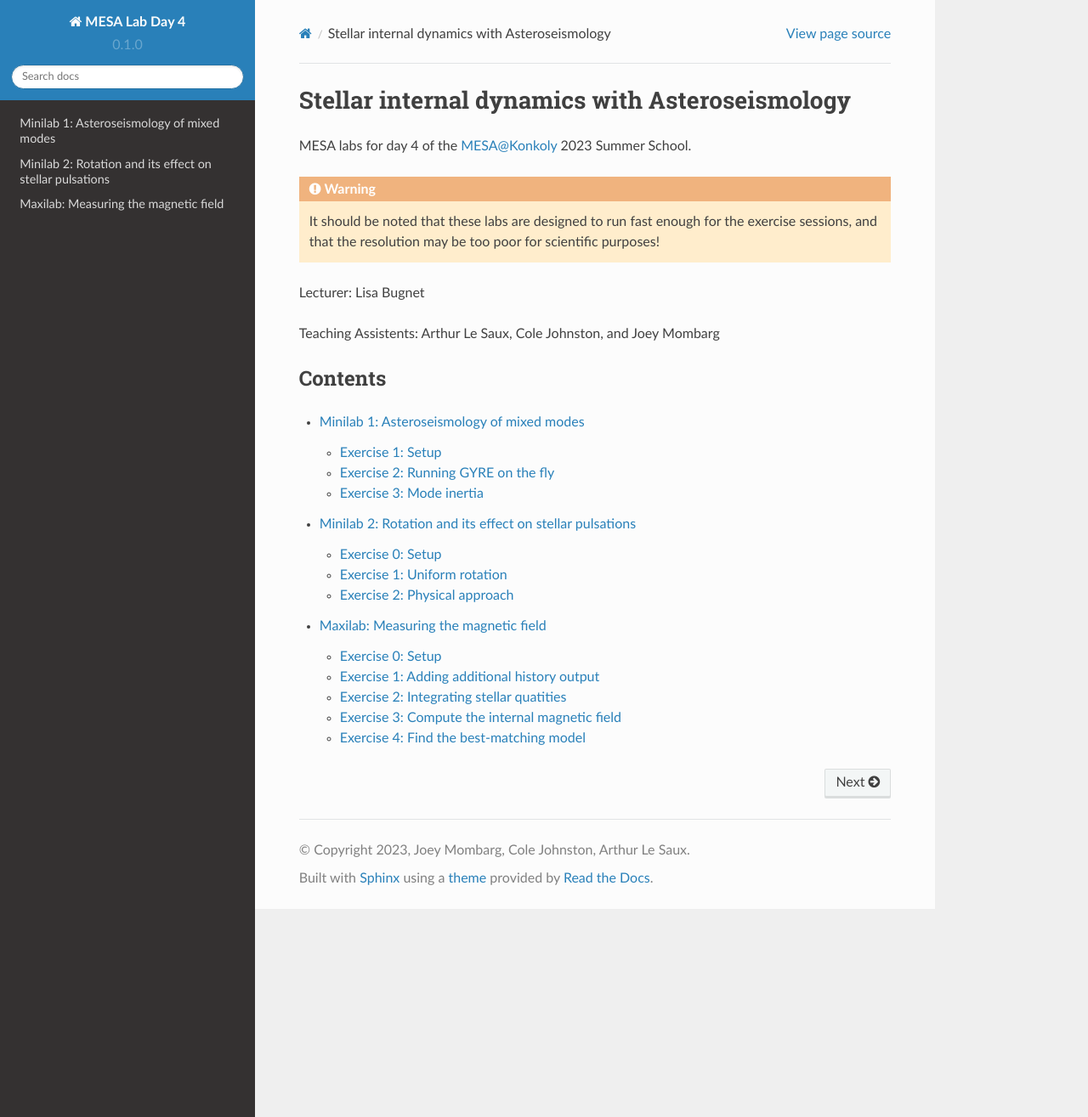
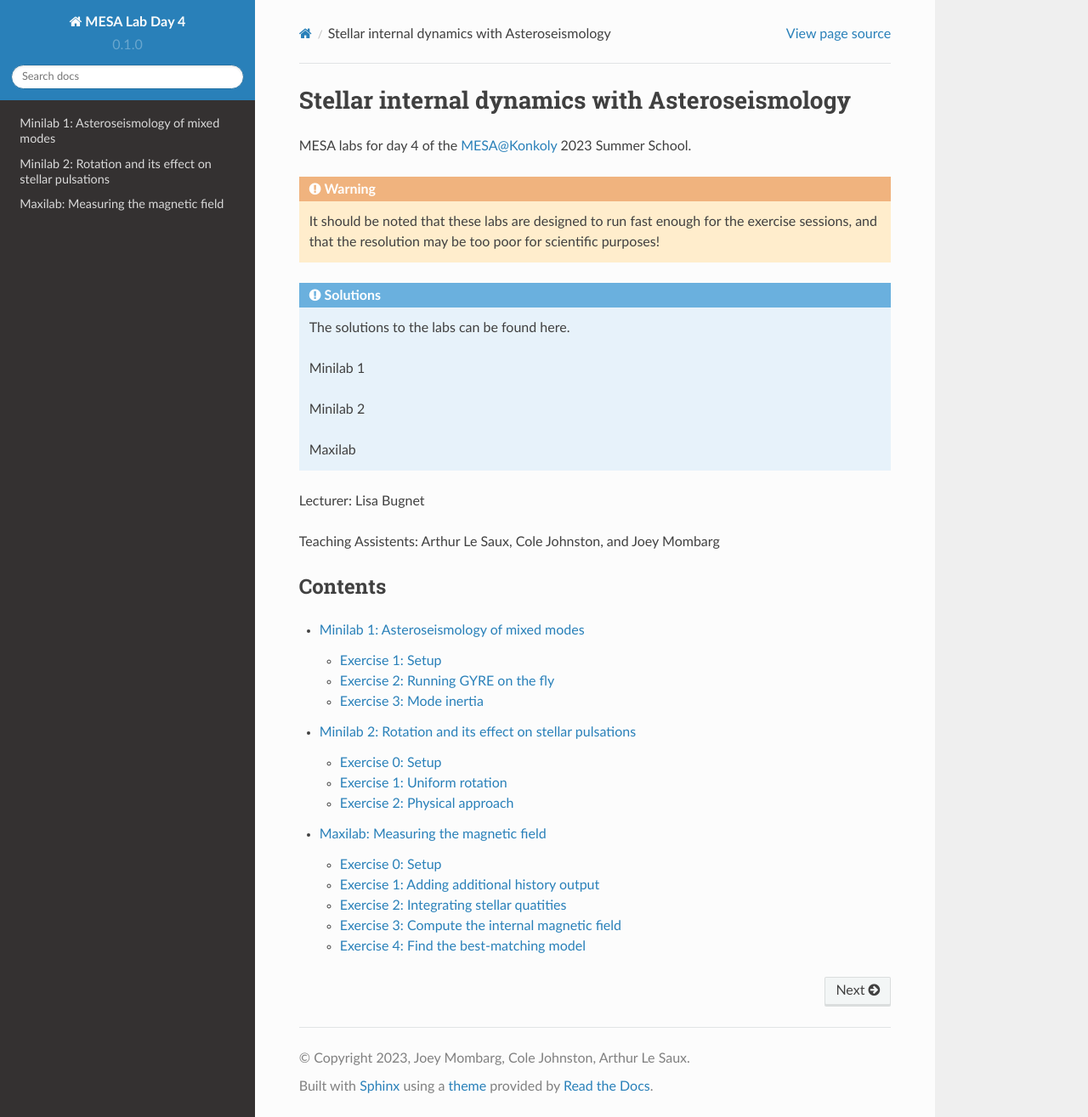
Before and after one commit to mesa-summer-school-2023/mesa-school-bugnet, a Sphinx documentation site: the page built from docs/index.rst, in a window 1280 px wide and 1315 px high. Shown: the whole window at 85% size. Built offline with Sphinx 7.4.7 and the Read the Docs theme 2.0.0, drawn with Linux system fonts in a browser that asks for light colours.

Commit message:
Update index.rst

```diff
--- a/docs/index.rst
+++ b/docs/index.rst
@@ -2,11 +2,25 @@
 Stellar internal dynamics with Asteroseismology
 ###############################
 
-MESA labs for day 4 of the MESA@Konkoly 2023 Summer School.
+MESA labs for day 4 of the `MESA@Konkoly <https://mesahub.github.io/summer-school-2023/>`__ 2023 Summer School.
 
 .. warning::
 
     It should be noted that these labs are designed to run fast enough for the exercise sessions, and that the resolution may be too poor for scientific purposes!
+
+
+.. admonition:: Solutions
+
+    The solutions to the labs can be found here.
+
+    Minilab 1
+
+    Minilab 2
+
+    Maxilab
+
+
+
 
 Lecturer: Lisa Bugnet
 
```
